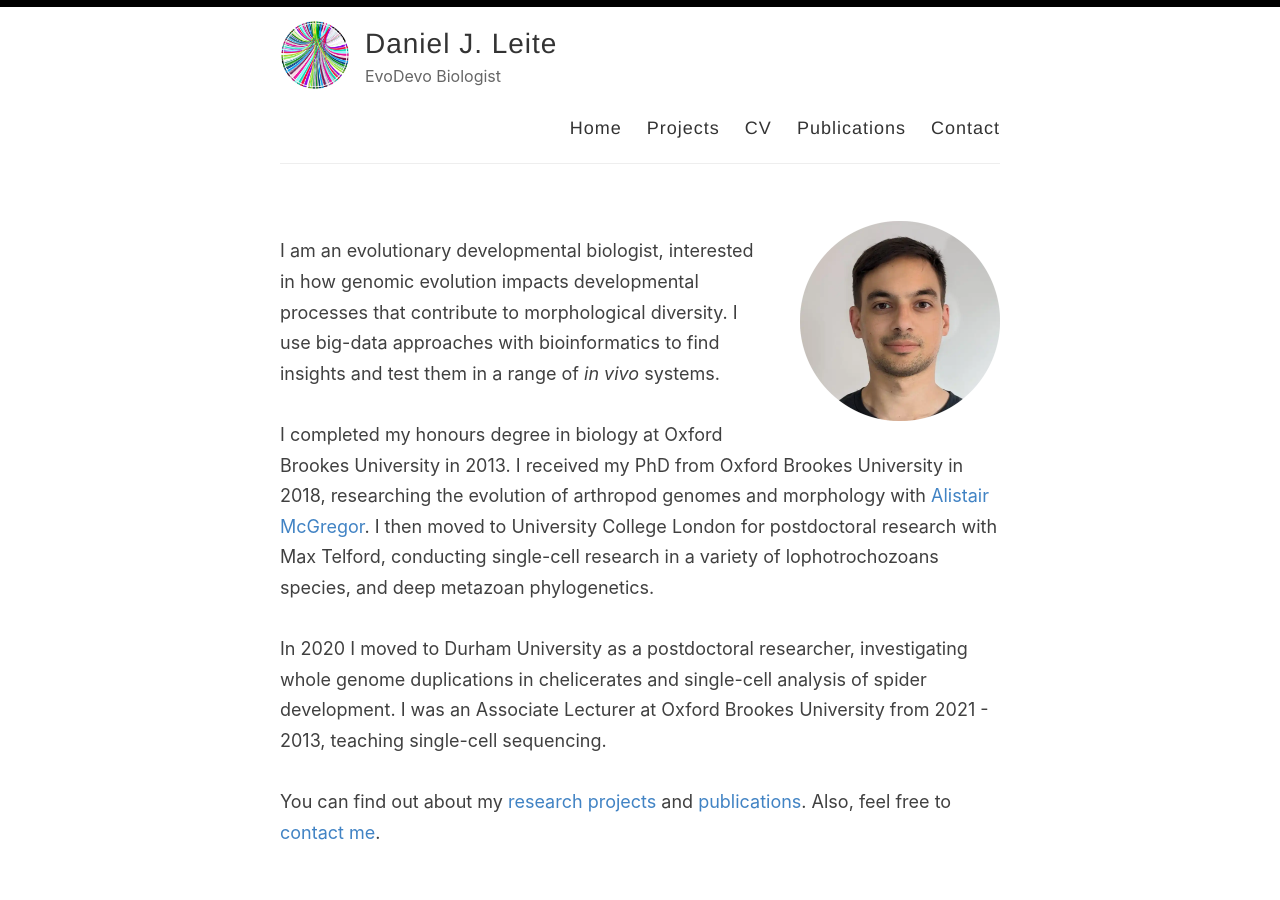
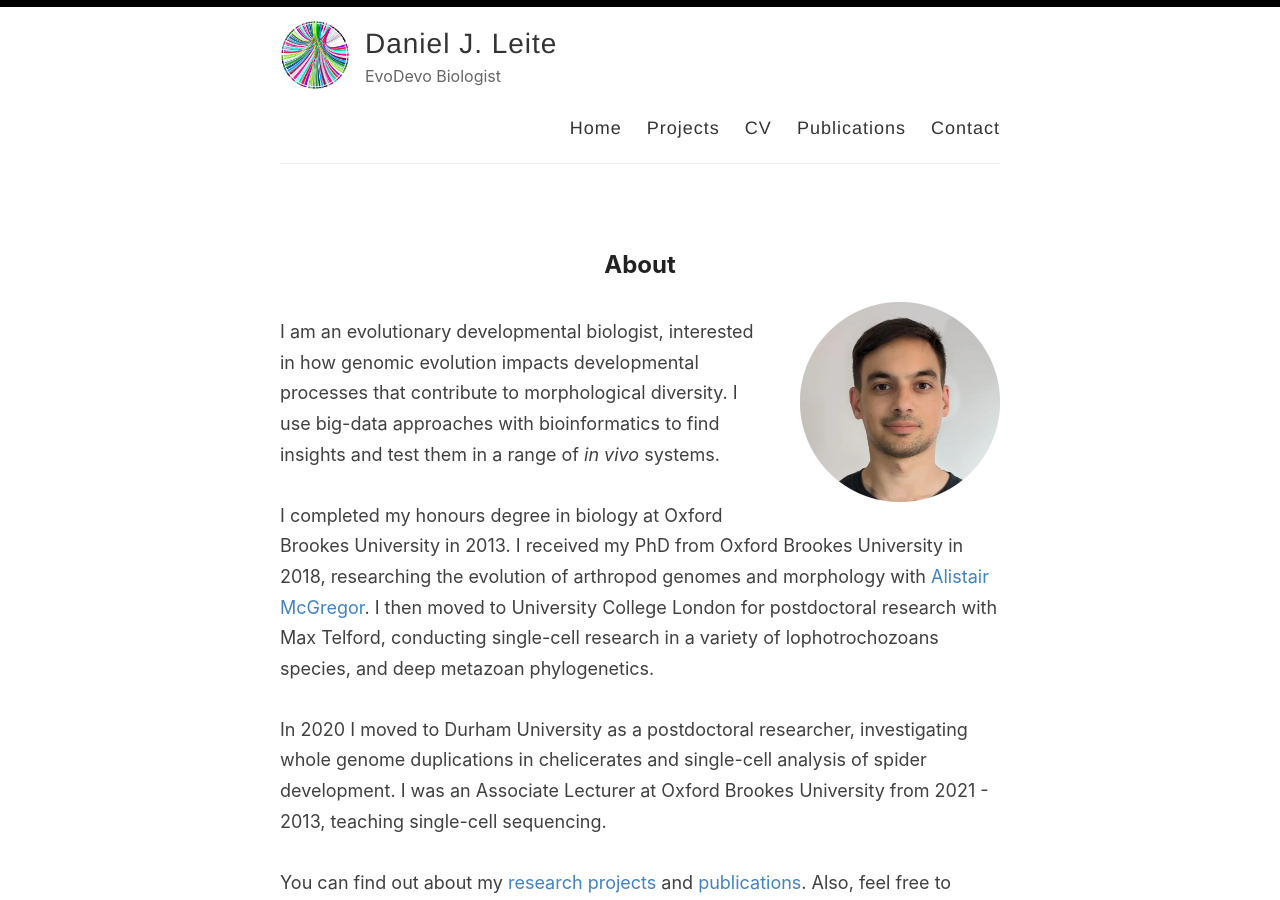
Before and after one commit to djleite/djleite.github.io, a Jekyll site: the page built from index.html, in a window 1280 px wide and 900 px high. Built offline with Jekyll 4.4.1, drawn with Linux system fonts in a browser that asks for light colours; the list of posts is cut into pages by our own code.

Commit message:
update home

```diff
--- a/index.html
+++ b/index.html
@@ -5,6 +5,7 @@ title: Home
 
 <!-- 🔹 Section 1: Bio with Image -->
 <section style="padding: 2rem 0;">
+  <h2 style="margin-bottom: 1rem; text-align: center;">About</h2>
   <div style="overflow: hidden;">
     <img
       src="{{ site.baseurl }}/images/DJL_ID_photo.webp"
```
